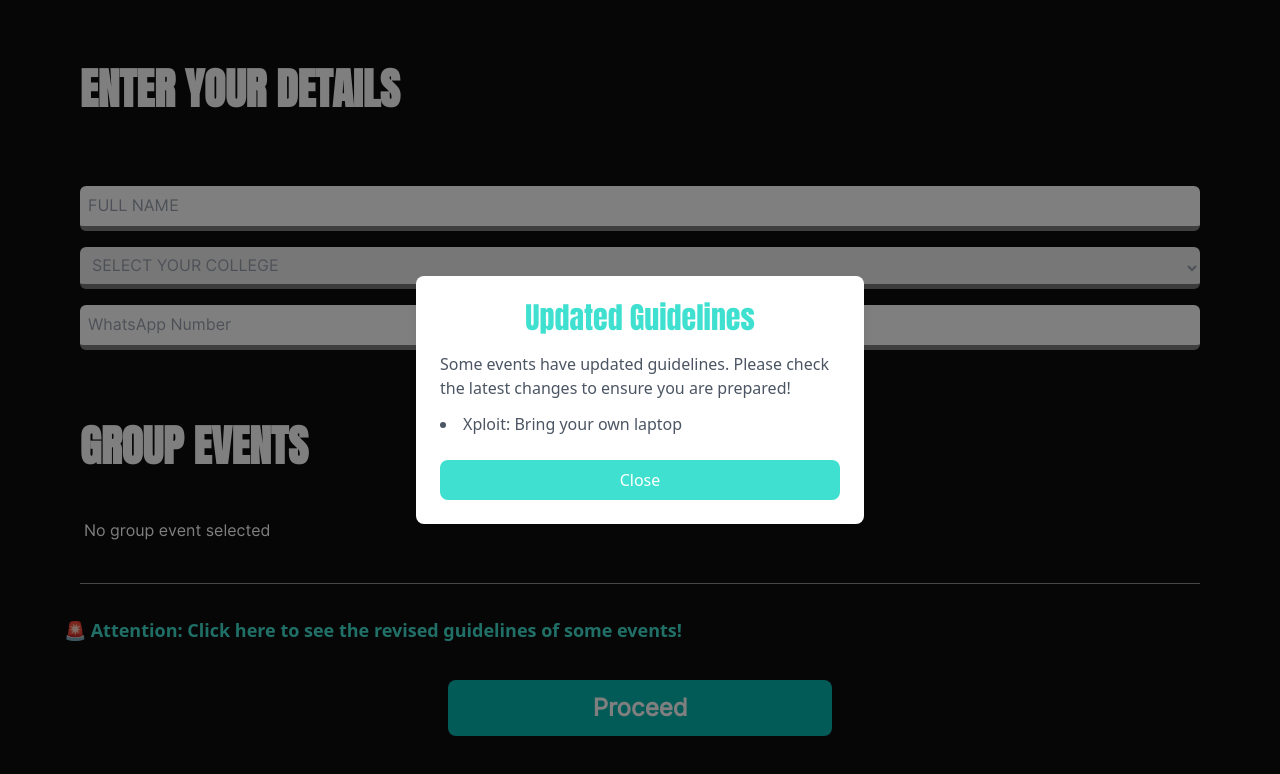
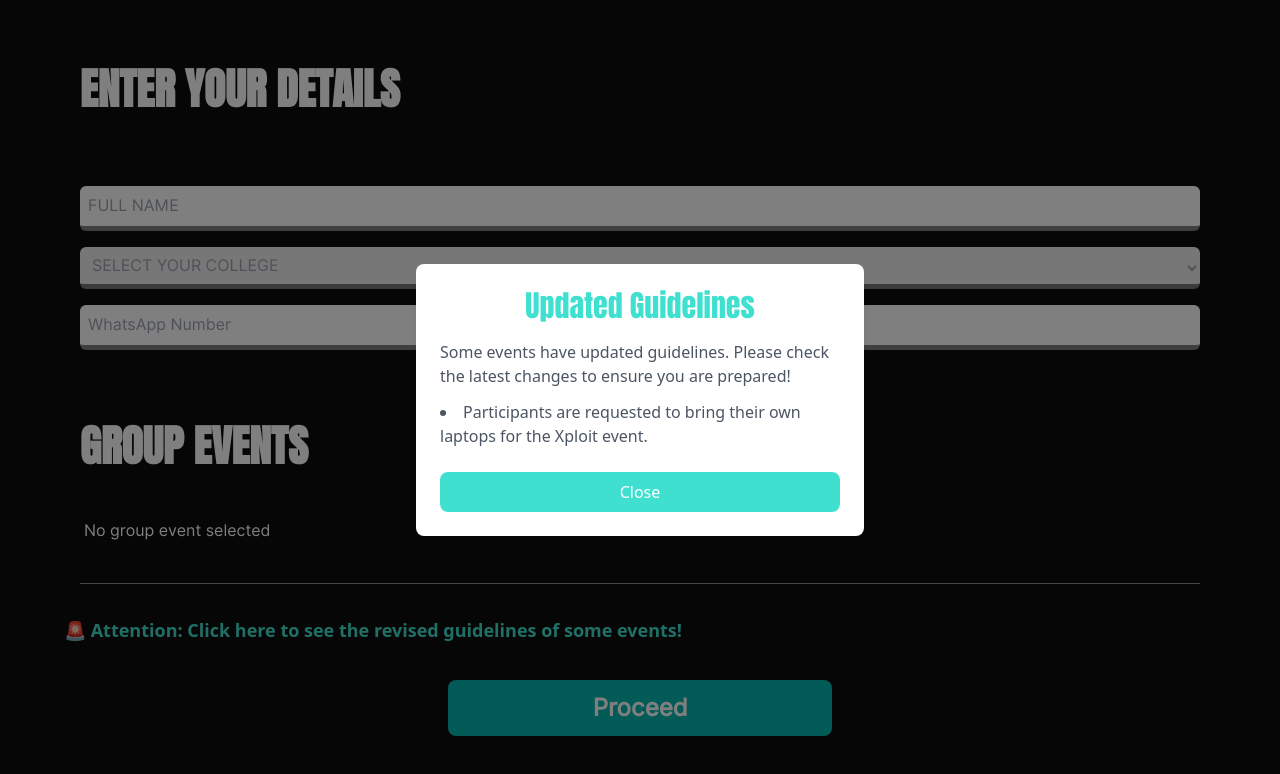
Before and after one commit to nikhilcodes0/xactitude2k25, a Next.js app: page /reg in a window 1280 px wide. Both pictures are taken after a click on the button 372 px from the left and 2166 px from the top of the page. Shown: the part 1537-2311 px from the top of the page. Built offline with nearby package versions, Linux system fonts and the light colour scheme.

Commit message:
changed text

```diff
--- a/app/components/GuidelineModal.tsx
+++ b/app/components/GuidelineModal.tsx
@@ -44,7 +44,7 @@ const GuidelineModal = () => {
               changes to ensure you are prepared!
             </p>
             <ul className="list-disc list-inside mt-3 text-gray-600">
-              <li>Xploit: Bring your own laptop</li>
+              <li>Participants are requested to bring their own laptops for the Xploit event.</li>
             </ul>
             <button
               onClick={toggleModal}
```
